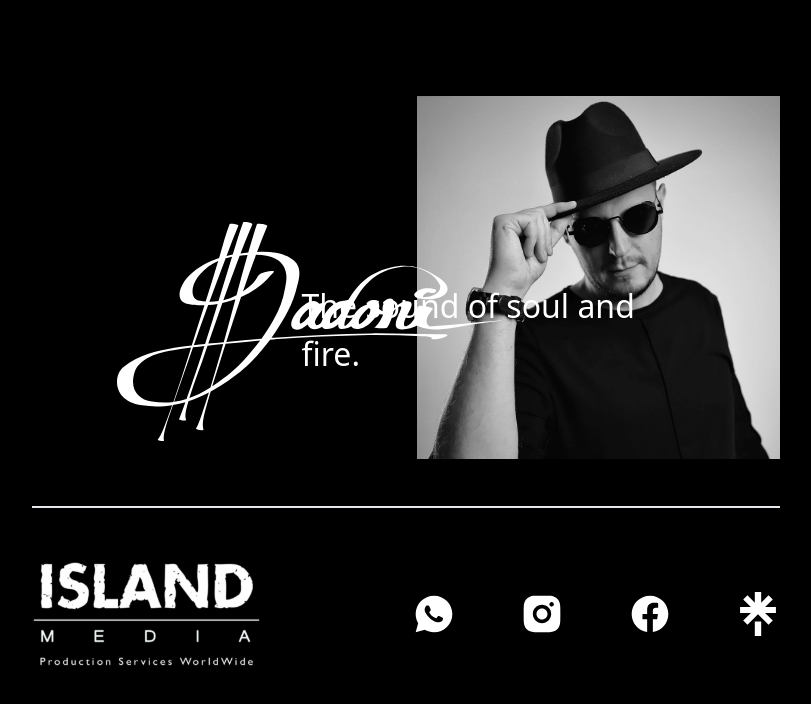
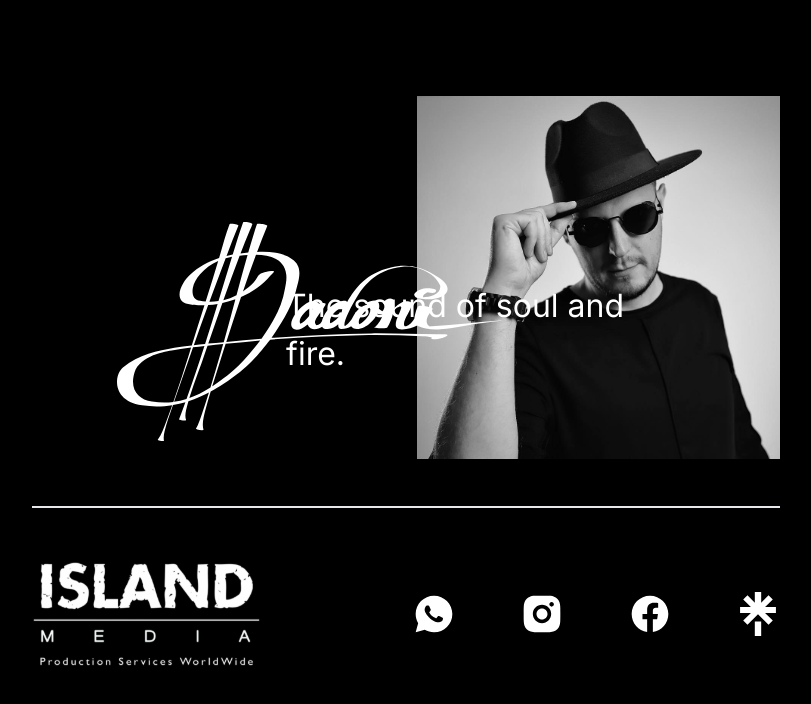
Before and after one commit to hasaanmumtaz6/dadonitrumpet, a Next.js app: page / in a window 1280 px wide. Shown: the top 704 px of the page, without its empty margins (234-1045 px from the left). Built offline with nearby package versions, Linux system fonts and the light colour scheme.

Commit message:
Paragraph font family changed for all screen

```diff
--- a/pages/index.tsx
+++ b/pages/index.tsx
@@ -11,10 +11,12 @@ import {
 } from "react-icons/ri";
 import { SiLinktree } from "react-icons/si";
 import Head from "next/head";
+import { Inter } from 'next/font/google'
+const inter = Inter({ subsets: ['latin'] })
 
 const Home = () => {
   return (
-    <main className="layout-contaner">
+    <main className={`${inter.className} layout-contaner`}>
       <Head>
         <title>Dadonitrumpet</title>
       </Head>
--- a/styles/globals.css
+++ b/styles/globals.css
@@ -30,7 +30,7 @@ p {
   @apply relative flex flex-col;
 }
 .image-para-box p {
-  @apply w-full absolute bottom-[4%] left-[70%];
+  @apply w-full absolute bottom-[4%] left-[66%];
 }
 .image-para-box img {
   @apply w-full relative top-[3.375rem] left-[22%];
```
